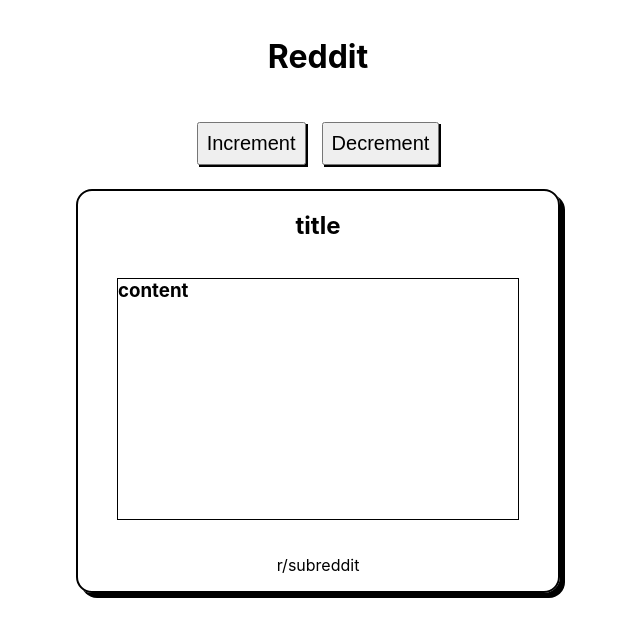
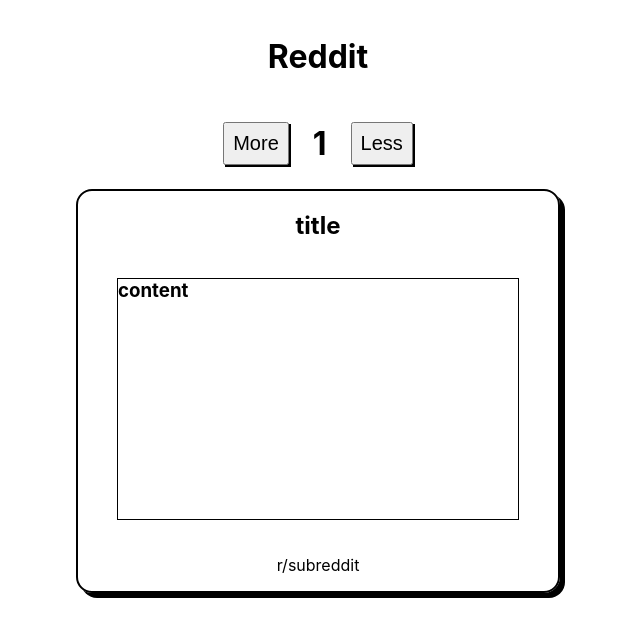
Before and after one commit to KyleMThornton/Just-a-little-reddit, a React (Create React App) app: page / in a window 1280 px wide. Shown: the top 636 px of the page, without its empty margins (322-962 px from the left). Built offline with nearby package versions, Linux system fonts and the light colour scheme.

Commit message:
added post counter

```diff
--- a/src/features/PostFeed.css
+++ b/src/features/PostFeed.css
@@ -25,3 +25,9 @@
     width: 25rem;
     height: 15rem;
 }
+
+.feedNum {
+    font-size: 2rem;
+    padding: 0 1rem;
+    font-weight: bold;
+}
--- a/src/features/PostFeed.js
+++ b/src/features/PostFeed.js
@@ -6,6 +6,7 @@
 export function PostFeed() {
   const dispatch = useDispatch()
   const feed = useSelector((state) => state.postFeed)
+  const feedLength = useSelector((state) => state.postFeed.length)
 
   return (
     <div>
@@ -15,14 +16,15 @@
             aria-label="Increment value"
             onClick={() => dispatch(increment())}
           >
-            Increment
+            More
           </button>
+          <span className='feedNum'>{feedLength}</span>
           <button
             className='upDownButtons'
             aria-label="Decrement value"
             onClick={() => dispatch(decrement())}
           >
-            Decrement
+            Less
           </button>
         </div>
         <div className='feed'>
--- a/src/features/postFeedSlice.js
+++ b/src/features/postFeedSlice.js
@@ -17,3 +17,11 @@
 
 export const { increment, decrement } = postFeedSlice.actions
 export default postFeedSlice.reducer
+
+export const fetchPosts = () => async(dispatch) => {
+  try {
+
+  } catch (error) {
+    console.log('Error loading data')
+  }
+}
```
Also changed, not shown: src/api/reddit.js (line endings or trailing spaces).
